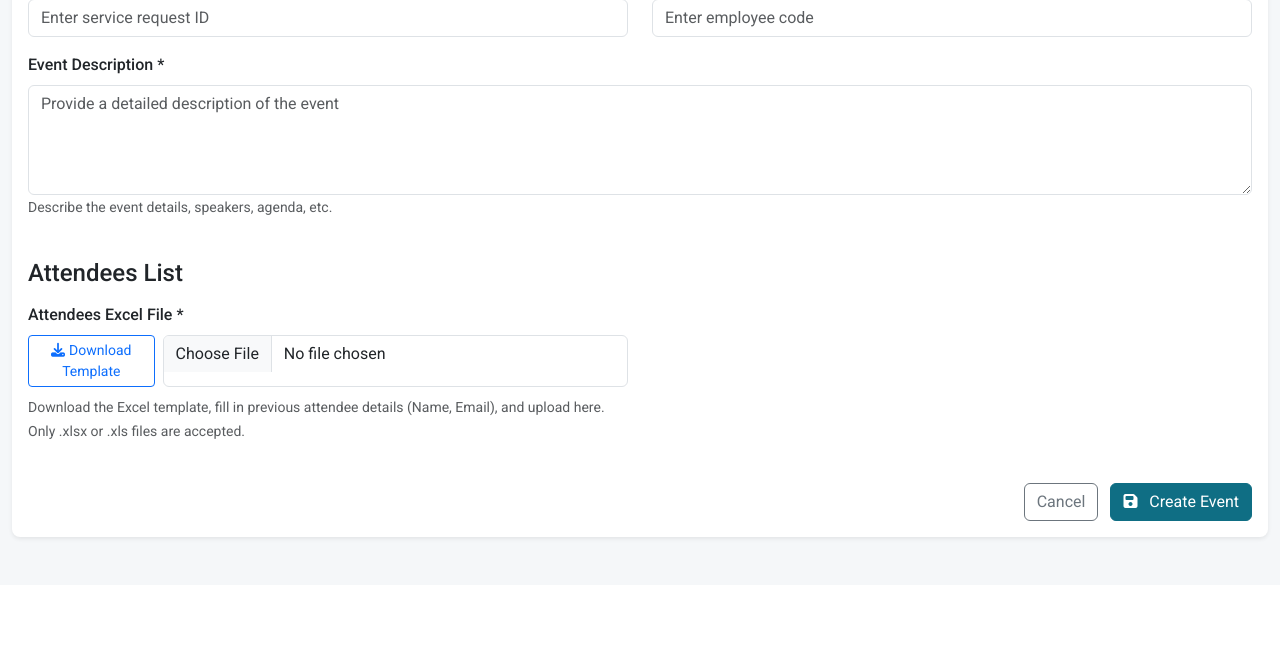
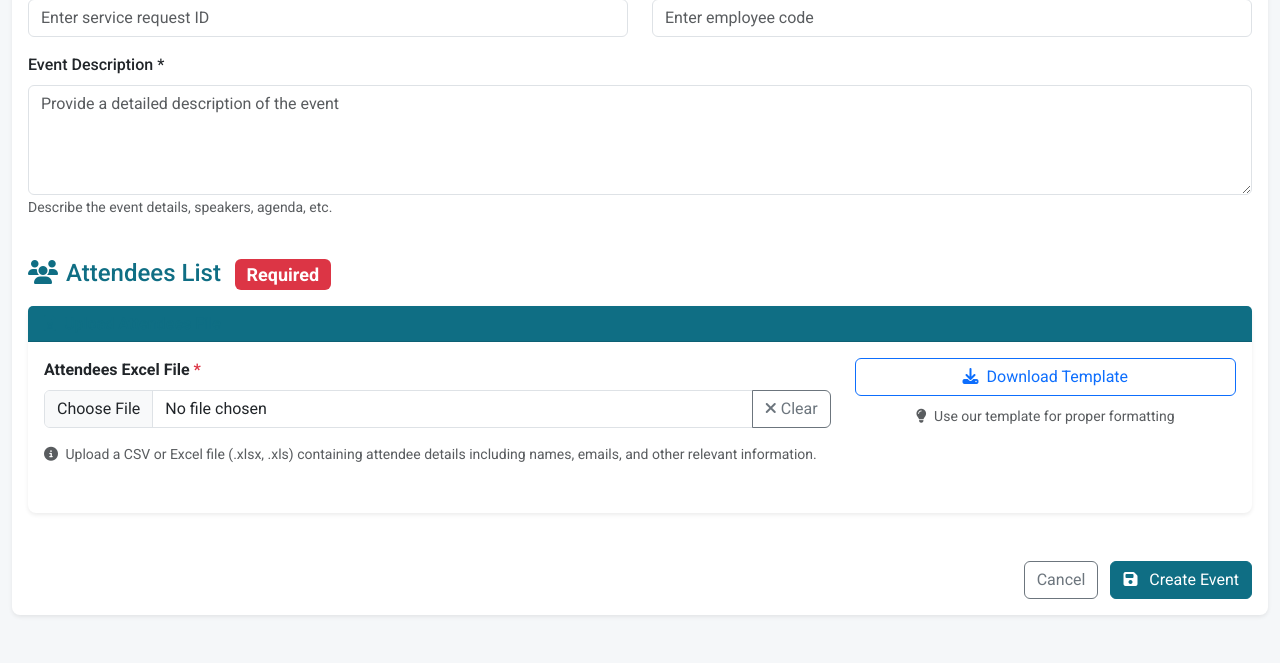
Before and after one commit to abdobody2040/ImageReferenceManager22, a Flask app: page /create_event in a window 1280 px wide. Shown: the part 1342-2005 px from the top of the page. Before the commit the page ends 1883 px from the top, so only its background shows below. Run offline with Flask 3, Linux system fonts and the light colour scheme; a user stored in the database is signed in; some libraries are stand-ins or nearby versions.

Commit message:
Enhance event management with categories, file uploads, and database setup
Implements event categories, attendee file uploads, database initialization, and settings using Flask, SQLAlchemy, and Javascript.

Replit-Commit-Author: Agent
Replit-Commit-Session-Id: 5c425f1d-edf0-4bb1-8e39-d6be3e4c3e1b
Replit-Commit-Checkpoint-Type: full_checkpoint
Replit-Commit-Screenshot-Url: https://storage.googleapis.com/screenshot-production-us-central1/efbb30f0-fe83-42c1-8ba9-dd067f82e711/5c425f1d-edf0-4bb1-8e39-d6be3e4c3e1b/r9qZo3F

```diff
--- a/app.py
+++ b/app.py
@@ -102,6 +102,12 @@ class EventType(db.Model):
     description = db.Column(db.Text)
     created_at = db.Column(db.DateTime, default=datetime.utcnow)
 
+# Association table for many-to-many relationship between events and categories
+event_categories = db.Table('event_categories',
+    db.Column('event_id', db.Integer, db.ForeignKey('event.id'), primary_key=True),
+    db.Column('category_id', db.Integer, db.ForeignKey('event_category.id'), primary_key=True)
+)
+
 # Event model
 class Event(db.Model):
     __tablename__ = 'event'
@@ -113,6 +119,7 @@ class Event(db.Model):
     start_datetime = db.Column(db.DateTime, nullable=False)
     end_datetime = db.Column(db.DateTime)
     venue_id = db.Column(db.Integer, nullable=True)  # Could be linked to venue table later
+    venue_name = db.Column(db.String(200))
     governorate = db.Column(db.String(100))
     user_id = db.Column(db.Integer, db.ForeignKey('users.id'), nullable=False)
     status = db.Column(db.String(20), default='active')
@@ -121,10 +128,71 @@ class Event(db.Model):
     # Relationships
     event_type = db.relationship('EventType', backref='events')
     creator = db.relationship('User', backref='created_events')
+    categories = db.relationship('EventCategory', secondary=event_categories, backref='events')
 
 @login_manager.user_loader
 def load_user(user_id):
     return db.session.get(User, int(user_id))
+
+def initialize_database():
+    """Initialize database with tables and default data"""
+    try:
+        # Create all tables
+        db.create_all()
+
+        # Check if admin user exists
+        admin_user = User.query.filter_by(email='admin@test.com').first()
+        if not admin_user:
+            admin_user = User()
+            admin_user.email = 'admin@test.com'
+            admin_user.role = 'admin'
+            admin_user.set_password('admin123')
+            db.session.add(admin_user)
+            app.logger.info('Created default admin user: admin@test.com / admin123')
+
+        # Initialize event categories
+        categories_data = [
+            'Cardiology', 'Oncology', 'Neurology', 'Pediatrics', 'Endocrinology',
+            'Dermatology', 'Psychiatry', 'Product Launch', 'Medical Education',
+            'Patient Awareness', 'Internal Training'
+        ]
+
+        for cat_name in categories_data:
+            existing_cat = EventCategory.query.filter_by(name=cat_name).first()
+            if not existing_cat:
+                new_cat = EventCategory(name=cat_name)
+                db.session.add(new_cat)
+
+        # Initialize event types
+        types_data = [
+            'Conference', 'Webinar', 'Workshop', 'Symposium',
+            'Roundtable Meeting', 'Investigator Meeting'
+        ]
+
+        for type_name in types_data:
+            existing_type = EventType.query.filter_by(name=type_name).first()
+            if not existing_type:
+                new_type = EventType(name=type_name)
+                db.session.add(new_type)
+
+        # Initialize default app settings
+        if not AppSetting.query.filter_by(key='app_name').first():
+            AppSetting.set_setting('app_name', 'PharmaEvents')
+
+        if not AppSetting.query.filter_by(key='theme_color').first():
+            AppSetting.set_setting('theme_color', '#0f6e84')
+
+        db.session.commit()
+        app.logger.info('Database initialized successfully')
+
+    except Exception as e:
+        db.session.rollback()
+        app.logger.error(f'Error initializing database: {str(e)}')
+        raise
+
+# Initialize database
+with app.app_context():
+    initialize_database()
 
 # Routes
 @app.route('/')
@@ -229,9 +297,10 @@ def events():
         app.logger.error(f'Error fetching events: {str(e)}')
         events = []
 
+    app_logo = AppSetting.get_setting('app_logo')
     return render_template('events.html',
                          app_name=app_name,
-                         app_logo=None,
+                         app_logo=app_logo,
                          theme_color=theme_color,
                          events=events,
                          categories=categories,
@@ -274,18 +343,29 @@ def create_event():
             governorate = request.form.get('governorate', '').strip() if not is_online else None
             max_attendees = request.form.get('max_attendees')
 
-            # Handle attendees file upload
+            # Handle attendees file upload (now required)
             attendees_file = request.files.get('attendees_file')
             attendees_filename = None
             attendees_count = 0
+
+            # Check if attendees file is provided (required)
+            if not attendees_file or not attendees_file.filename:
+                flash('Attendees list file is required. Please upload a CSV or Excel file with attendee details.', 'danger')
+                app_logo = AppSetting.get_setting('app_logo')
+                return render_template('create_event.html',
+                                     app_name=app_name, app_logo=app_logo, theme_color=theme_color,
+                                     categories=categories, event_types=event_types,
+                                     governorates=egyptian_governorates, edit_mode=False)
+
             if attendees_file and attendees_file.filename:
                 # Validate file type (CSV, Excel)
                 allowed_extensions = {'csv', 'xlsx', 'xls'}
                 file_ext = attendees_file.filename.rsplit('.', 1)[1].lower() if '.' in attendees_file.filename else ''
                 if file_ext not in allowed_extensions:
                     flash('Attendees file must be CSV or Excel format', 'danger')
+                    app_logo = AppSetting.get_setting('app_logo')
                     return render_template('create_event.html',
-                                         app_name=app_name, app_logo=None, theme_color=theme_color,
+                                         app_name=app_name, app_logo=app_logo, theme_color=theme_color,
                                          categories=categories, event_types=event_types,
                                          governorates=egyptian_governorates, edit_mode=False)
 
@@ -309,8 +389,9 @@ def create_event():
                     if df.empty:
                         flash('Attendees file appears to be empty', 'danger')
                         os.remove(file_path)  # Clean up the uploaded file
+                        app_logo = AppSetting.get_setting('app_logo')
                         return render_template('create_event.html',
-                                             app_name=app_name, app_logo=None, theme_color=theme_color,
+                                             app_name=app_name, app_logo=app_logo, theme_color=theme_color,
                                              categories=categories, event_types=event_types,
                                              governorates=egyptian_governorates, edit_mode=False)
 
@@ -332,8 +413,9 @@ def create_event():
                     flash('Error processing attendees file. Please check the format and try again.', 'danger')
                     if os.path.exists(file_path):
                         os.remove(file_path)  # Clean up the uploaded file
+                    app_logo = AppSetting.get_setting('app_logo')
                     return render_template('create_event.html',
-                                         app_name=app_name, app_logo=None, theme_color=theme_color,
+                                         app_name=app_name, app_logo=app_logo, theme_color=theme_color,
                                          categories=categories, event_types=event_types,
                                          governorates=egyptian_governorates, edit_mode=False)
 
@@ -342,22 +424,25 @@ def create_event():
 
             if not title:
                 flash('Event title is required', 'danger')
+                app_logo = AppSetting.get_setting('app_logo')
                 return render_template('create_event.html',
-                                     app_name=app_name, app_logo=None, theme_color=theme_color,
+                                     app_name=app_name, app_logo=app_logo, theme_color=theme_color,
                                      categories=categories, event_types=event_types,
                                      governorates=egyptian_governorates, edit_mode=False)
 
             if not description:
                 flash('Event description is required', 'danger')
+                app_logo = AppSetting.get_setting('app_logo')
                 return render_template('create_event.html',
-                                     app_name=app_name, app_logo=None, theme_color=theme_color,
+                                     app_name=app_name, app_logo=app_logo, theme_color=theme_color,
                                      categories=categories, event_types=event_types,
                                      governorates=egyptian_governorates, edit_mode=False)
 
             if not start_date:
                 flash('Start date is required', 'danger')
+                app_logo = AppSetting.get_setting('app_logo')
                 return render_template('create_event.html',
-                                     app_name=app_name, app_logo=None, theme_color=theme_color,
+                                     app_name=app_name, app_logo=app_logo, theme_color=theme_color,
                                      categories=categories, event_types=event_types,
                                      governorates=egyptian_governorates, edit_mode=False)
 
@@ -396,16 +481,14 @@ def create_event():
             db.session.flush()  # Flush to get the ID
             event_id = new_event.id
 
-            # Handle category association if selected
+            # Handle category association if selected using SQLAlchemy ORM
             if category_id:
-                db.session.execute(db.text("""
-                    INSERT INTO event_categories (event_id, category_id)
-                    VALUES (:event_id, :category_id)
-                    ON CONFLICT DO NOTHING
-                """), {
-                    'event_id': event_id,
-                    'category_id': int(category_id)
-                })
+                try:
+                    category = EventCategory.query.get(int(category_id))
+                    if category:
+                        new_event.categories.append(category)
+                except Exception as e:
+                    app.logger.error(f'Error associating category: {str(e)}')
 
             db.session.commit()
 
@@ -424,9 +507,10 @@ def create_event():
 
     # Use the global egyptian_governorates list
 
+    app_logo = AppSetting.get_setting('app_logo')
     return render_template('create_event.html',
                          app_name=app_name,
-                         app_logo=None,
+                         app_logo=app_logo,
                          theme_color=theme_color,
                          categories=categories,
                          event_types=event_types,
@@ -459,9 +543,10 @@ def settings():
     # Get actual users from database
     users = [{'id': u.id, 'email': u.email, 'role': u.role} for u in User.query.all()]
 
+    app_logo = AppSetting.get_setting('app_logo')
     return render_template('settings.html',
                          app_name=app_name,
-                         app_logo=None,
+                         app_logo=app_logo,
                          theme_color=theme_color,
                          categories=categories,
                          event_types=event_types,
@@ -889,9 +974,43 @@ def uploaded_file(filename):
 @app.route('/api/settings/logo', methods=['POST'])
 @login_required
 def api_upload_logo():
-    from flask import jsonify, request
-    flash('Logo upload functionality will be implemented soon', 'info')
-    return jsonify({'success': True})
+    from flask import jsonify, request, make_response
+    try:
+        if 'logo' not in request.files:
+            return jsonify({'error': 'No logo file provided'}), 400
+
+        logo_file = request.files['logo']
+        if logo_file.filename == '':
+            return jsonify({'error': 'No file selected'}), 400
+
+        # Validate file type
+        allowed_extensions = {'png', 'jpg', 'jpeg', 'svg'}
+        file_ext = logo_file.filename.rsplit('.', 1)[1].lower() if '.' in logo_file.filename else ''
+
+        if file_ext not in allowed_extensions:
+            return jsonify({'error': 'Invalid file type. Please upload PNG, JPG, JPEG, or SVG files only.'}), 400
+
+        # Create uploads directory if it doesn't exist
+        upload_folder = os.path.join(app.static_folder or 'static', 'uploads')
+        os.makedirs(upload_folder, exist_ok=True)
+
+        # Generate unique filename
+        logo_filename = f"logo_{datetime.now().strftime('%Y%m%d_%H%M%S')}.{file_ext}"
+        logo_path = os.path.join(upload_folder, logo_filename)
+
+        # Save the file
+        logo_file.save(logo_path)
+
+        # Store logo path in settings
+        logo_url = f"/static/uploads/{logo_filename}"
+        AppSetting.set_setting('app_logo', logo_url)
+
+        app.logger.info(f'Logo uploaded successfully: {logo_url}')
+        return jsonify({'success': True, 'logo_url': logo_url, 'message': 'Logo uploaded successfully!'})
+
+    except Exception as e:
+        app.logger.error(f'Error uploading logo: {str(e)}')
+        return jsonify({'error': f'Failed to upload logo: {str(e)}'}), 500
 
 @app.route('/api/categories', methods=['POST'])
 @login_required
--- a/static/js/create_event.js
+++ b/static/js/create_event.js
@@ -8,6 +8,35 @@ document.addEventListener('DOMContentLoaded', function() {
         $('.select2').select2({
             theme: 'bootstrap4',
             width: '100%'
+        });
+    }
+
+    // File upload preview functionality
+    const attendeesFileInput = document.getElementById('attendees_file');
+    const filePreview = document.getElementById('file_preview');
+    const fileName = document.getElementById('file_name');
+
+    if (attendeesFileInput) {
+        attendeesFileInput.addEventListener('change', function() {
+            if (this.files && this.files[0]) {
+                const file = this.files[0];
+                fileName.textContent = file.name;
+                filePreview.classList.remove('d-none');
+
+                // Validate file type
+                const allowedTypes = ['application/vnd.ms-excel', 'application/vnd.openxmlformats-officedocument.spreadsheetml.sheet', 'text/csv'];
+                const allowedExtensions = ['.xlsx', '.xls', '.csv'];
+                const fileExtension = '.' + file.name.split('.').pop().toLowerCase();
+
+                if (!allowedExtensions.includes(fileExtension)) {
+                    filePreview.className = 'alert alert-danger';
+                    fileName.textContent = file.name + ' - Invalid file type! Please upload .xlsx, .xls, or .csv files only.';
+                } else {
+                    filePreview.className = 'alert alert-info';
+                }
+            } else {
+                filePreview.classList.add('d-none');
+            }
         });
     }
 
--- /dev/null
+++ b/static/uploads/attendees/attendees_20250730_101002_attendees_template.csv
@@ -0,0 +1,3 @@
+Name,Email,Phone,Title,Company,Department,Special_Requirements
+Dr. Ahmed Hassan,ahmed.hassan@example.com,+20 123 456 7890,Cardiologist,Cairo Medical Center,Cardiology,Vegetarian meal
+Dr. Sarah Mohamed,sarah.mohamed@example.com,+20 987 654 3210,Neurologist,Alexandria Hospital,Neurology,
--- a/templates/components/nav.html
+++ b/templates/components/nav.html
@@ -2,7 +2,7 @@
     <div class="container-fluid">
         <a class="navbar-brand d-flex align-items-center" href="{{ url_for('dashboard') }}">
             {% if app_logo %}
-                <img src="{{ url_for('uploaded_file', filename=app_logo) }}" alt="{{ app_name }} Logo" width="36" height="36" class="me-2" style="object-fit: contain;">
+                <img src="{{ app_logo }}" alt="{{ app_name }} Logo" width="36" height="36" class="me-2" style="object-fit: contain;">
             {% else %}
                 <div class="me-2 d-flex align-items-center justify-content-center bg-primary text-white rounded" style="width: 36px; height: 36px; font-size: 18px; font-weight: bold;">
                     {{ app_name[0] if app_name else 'E' }}
--- a/templates/create_event.html
+++ b/templates/create_event.html
@@ -261,20 +261,70 @@
             <!-- Attendees List Section -->
             <div class="row mb-4">
                 <div class="col-12">
-                    <h4 class="mb-3">Attendees List</h4>
+                    <h4 class="mb-3 text-primary">
+                        <i class="fas fa-users me-2"></i>Attendees List
+                        <span class="badge bg-danger ms-2">Required</span>
+                    </h4>
                 </div>
 
-                <div class="col-md-6">
-                    <div class="mb-3">
-                        <label class="form-label">Attendees Excel File *</label>
-                        <div class="d-flex gap-2 mb-2">
-                            <a href="/api/download/attendees-template" class="btn btn-outline-primary btn-sm">
-                                <i class="fas fa-download me-1"></i>Download Template
-                            </a>
-                            <input type="file" class="form-control" id="attendees_file" name="attendees_file"
-                                   accept=".csv,.xlsx,.xls">
+                <div class="col-12">
+                    <div class="card border-primary">
+                        <div class="card-header bg-primary bg-opacity-10">
+                            <h6 class="mb-0 text-primary">
+                                <i class="fas fa-file-excel me-2"></i>Upload Attendees File
+                            </h6>
                         </div>
-                        <small class="form-text text-muted">Download the Excel template, fill in previous attendee details (Name, Email), and upload here. Only .xlsx or .xls files are accepted.</small>
+                        <div class="card-body">
+                            <div class="row">
+                                <div class="col-md-8">
+                                    <div class="mb-3">
+                                        <label for="attendees_file" class="form-label fw-bold">
+                                            Attendees Excel File
+                                            <span class="text-danger">*</span>
+                                        </label>
+                                        <div class="input-group mb-3">
+                                            <input type="file" class="form-control" id="attendees_file" name="attendees_file"
+                                                   accept=".csv,.xlsx,.xls" required>
+                                            <button type="button" class="btn btn-outline-secondary" onclick="document.getElementById('attendees_file').value=''">
+                                                <i class="fas fa-times"></i> Clear
+                                            </button>
+                                        </div>
+                                        <div class="form-text">
+                                            <i class="fas fa-info-circle me-1"></i>
+                                            Upload a CSV or Excel file (.xlsx, .xls) containing attendee details including names, emails, and other relevant information.
+                                        </div>
+                                    </div>
+                                </div>
+                                <div class="col-md-4">
+                                    <div class="d-grid gap-2">
+                                        <a href="/api/download/attendees-template" class="btn btn-outline-primary">
+                                            <i class="fas fa-download me-2"></i>Download Template
+                                        </a>
+                                        <div class="text-center">
+                                            <small class="text-muted">
+                                                <i class="fas fa-lightbulb me-1"></i>
+                                                Use our template for proper formatting
+                                            </small>
+                                        </div>
+                                    </div>
+                                </div>
+                            </div>
+
+                            <!-- File validation feedback -->
+                            <div class="mt-3">
+                                <div class="alert alert-info d-none" id="file_preview">
+                                    <div class="d-flex align-items-center">
+                                        <i class="fas fa-file-excel fa-2x text-success me-3"></i>
+                                        <div>
+                                            <strong>File Selected:</strong>
+                                            <span id="file_name"></span>
+                                            <br>
+                                            <small class="text-muted">Click "Create Event" to process the attendees list</small>
+                                        </div>
+                                    </div>
+                                </div>
+                            </div>
+                        </div>
                     </div>
                 </div>
             </div>
```
Also changed, not shown: attached_assets/image_1753870143165.png (added), attached_assets/image_1753870214198.png (added), instance/pharmaevents.db, pharmaevents.db (added), 1 other file.
